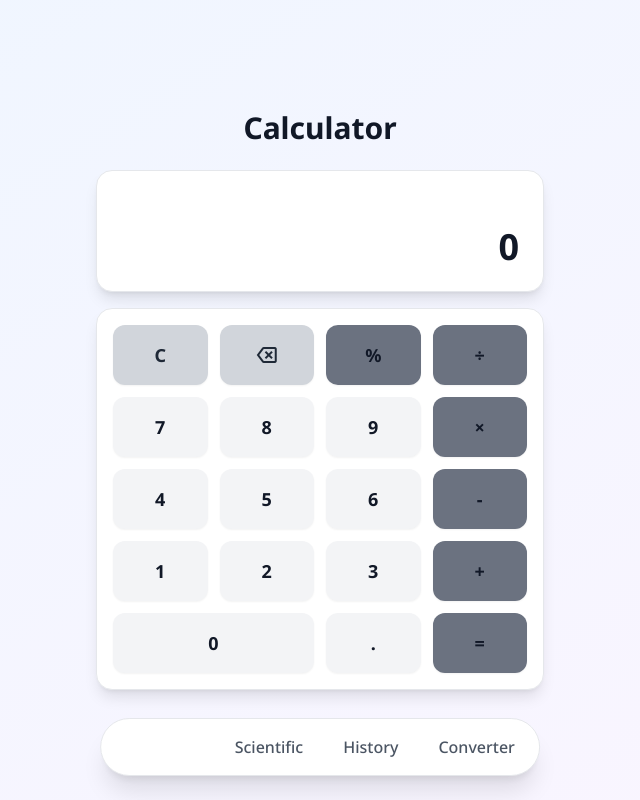
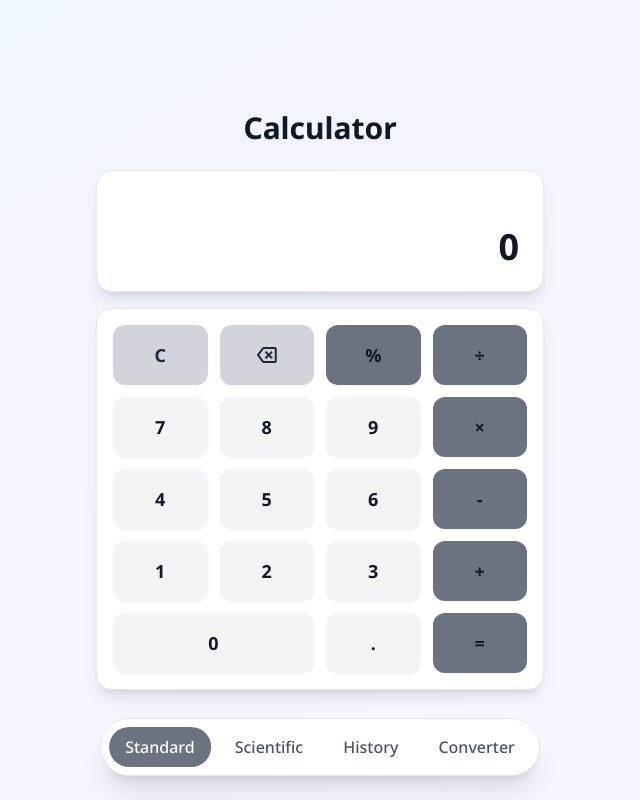
Before and after one commit to yeneua/calculator, a React (Vite) app: page / in a window 1280 px wide. Shown: the whole page, without its empty margins (320-960 px from the left). Built offline with nearby package versions, Linux system fonts and the light colour scheme.

Commit message:
style: change navigation selected text and button colors

```diff
--- a/src/App.tsx
+++ b/src/App.tsx
@@ -58,7 +58,7 @@ function App() {
             font-medium
             transition-all
             ${currentPage === 'standard'
-              ? 'bg-primary-500 text-white'
+              ? 'bg-gray-500 text-white'
               : 'text-gray-600 dark:text-gray-400 hover:bg-gray-100 dark:hover:bg-gray-700'
             }
           `}
@@ -74,7 +74,7 @@ function App() {
             font-medium
             transition-all
             ${currentPage === 'scientific'
-              ? 'bg-primary-500 text-white'
+              ? 'bg-gray-500 text-white'
               : 'text-gray-600 dark:text-gray-400 hover:bg-gray-100 dark:hover:bg-gray-700'
             }
           `}
@@ -90,7 +90,7 @@ function App() {
             font-medium
             transition-all
             ${currentPage === 'history'
-              ? 'bg-primary-500 text-white'
+              ? 'bg-gray-500 text-white'
               : 'text-gray-600 dark:text-gray-400 hover:bg-gray-100 dark:hover:bg-gray-700'
             }
           `}
@@ -106,7 +106,7 @@ function App() {
             font-medium
             transition-all
             ${currentPage === 'converter'
-              ? 'bg-primary-500 text-white'
+              ? 'bg-gray-500 text-white'
               : 'text-gray-600 dark:text-gray-400 hover:bg-gray-100 dark:hover:bg-gray-700'
             }
           `}
```
